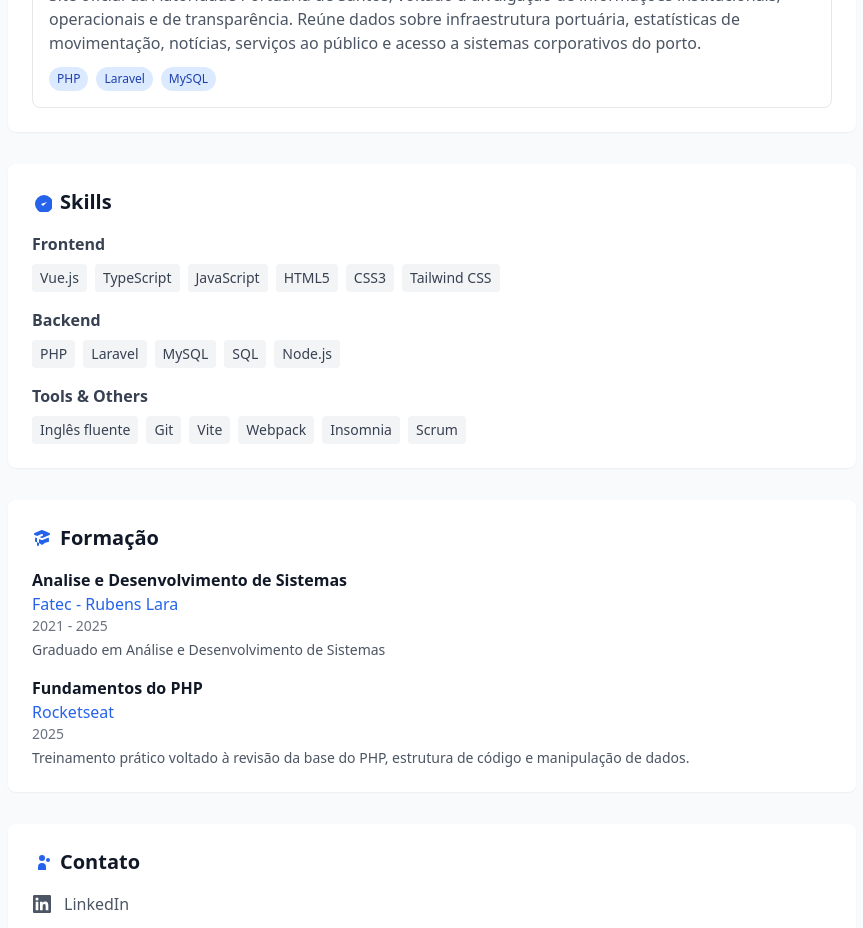
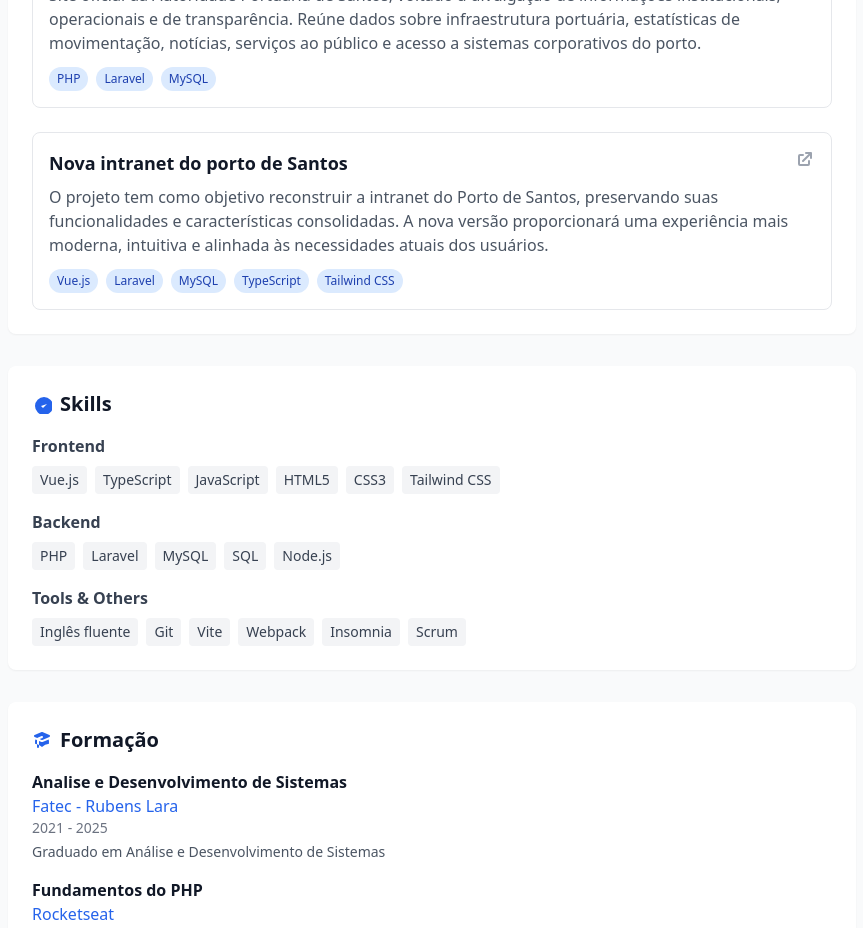
Before and after one commit to AraujoSam/SPA-resume, a Vue app: page / in a window 1280 px wide. Shown: the part 1760-2688 px from the top of the page, without its empty margins (208-1071 px from the left). Built offline with nearby package versions, Linux system fonts and the light colour scheme.

Commit message:
Chore: mencionei a nova intranet no portfólio

```diff
--- a/src/App.vue
+++ b/src/App.vue
@@ -346,13 +346,13 @@ const projects = [
     technologies: ["PHP", "Laravel", "MySQL"],
     demo: "https://www.portodesantos.com.br/"
   },
-  // {
-  //   id: 3,
-  //   name: "Nova intranet do porto de santos -  Em desenvolvimento...",
-  //   description: "O projeto tem como objetivo reconstruir a intranet do Porto de Santos, preservando suas funcionalidades e características consolidadas. A nova versão proporcionará uma experiência mais moderna, intuitiva e alinhada às necessidades atuais dos usuários.",
-  //   technologies: ["Vue.js", "Laravel","MySQL","TypeScript", "Tailwind CSS"],
-  //   //demo: "#"
-  // },
+  {
+    id: 3,
+    name: "Nova intranet do porto de Santos",
+    description: "O projeto tem como objetivo reconstruir a intranet do Porto de Santos, preservando suas funcionalidades e características consolidadas. A nova versão proporcionará uma experiência mais moderna, intuitiva e alinhada às necessidades atuais dos usuários.",
+    technologies: ["Vue.js", "Laravel","MySQL","TypeScript", "Tailwind CSS"],
+    demo: "https://intra.portodesantos.com.br/"
+ },
   // {
   //   id: 4,
   //   name: "Novo portal do cliente e fornecedor - Em desenvolvimento...",
```
